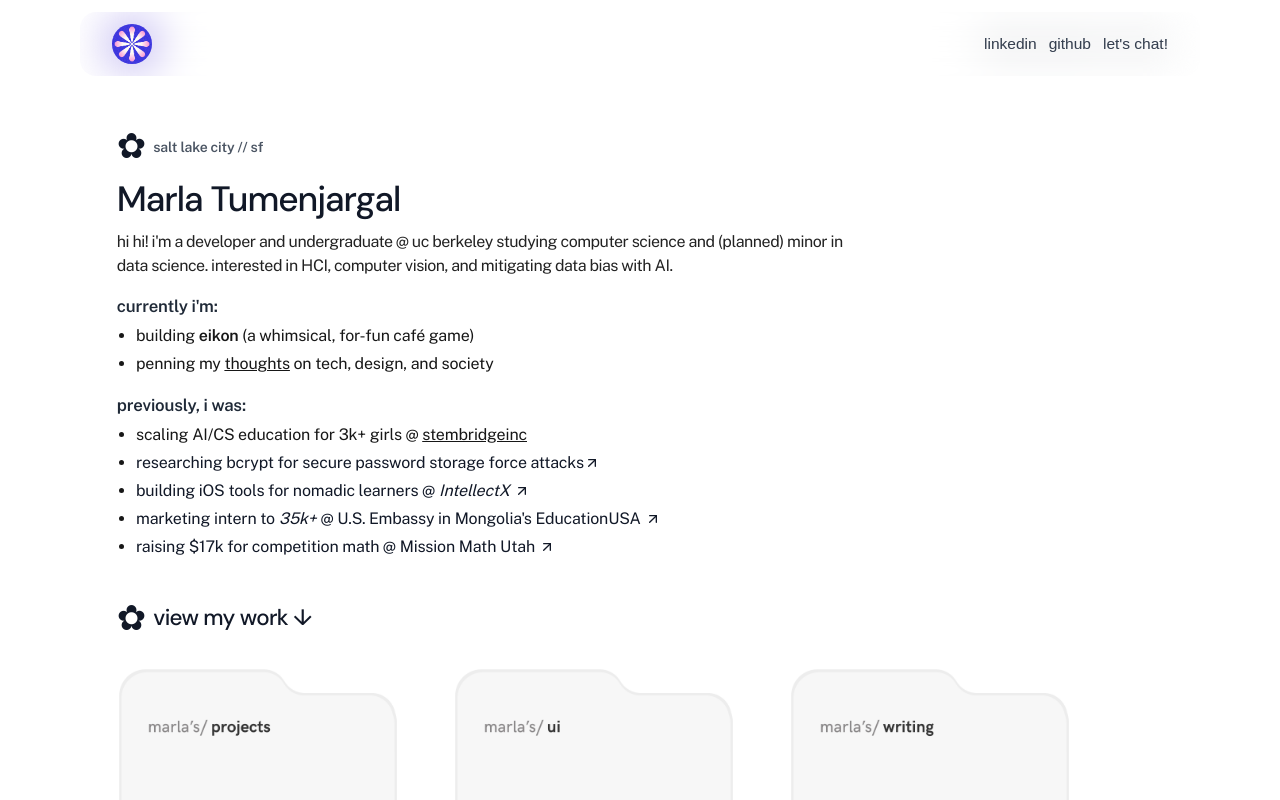
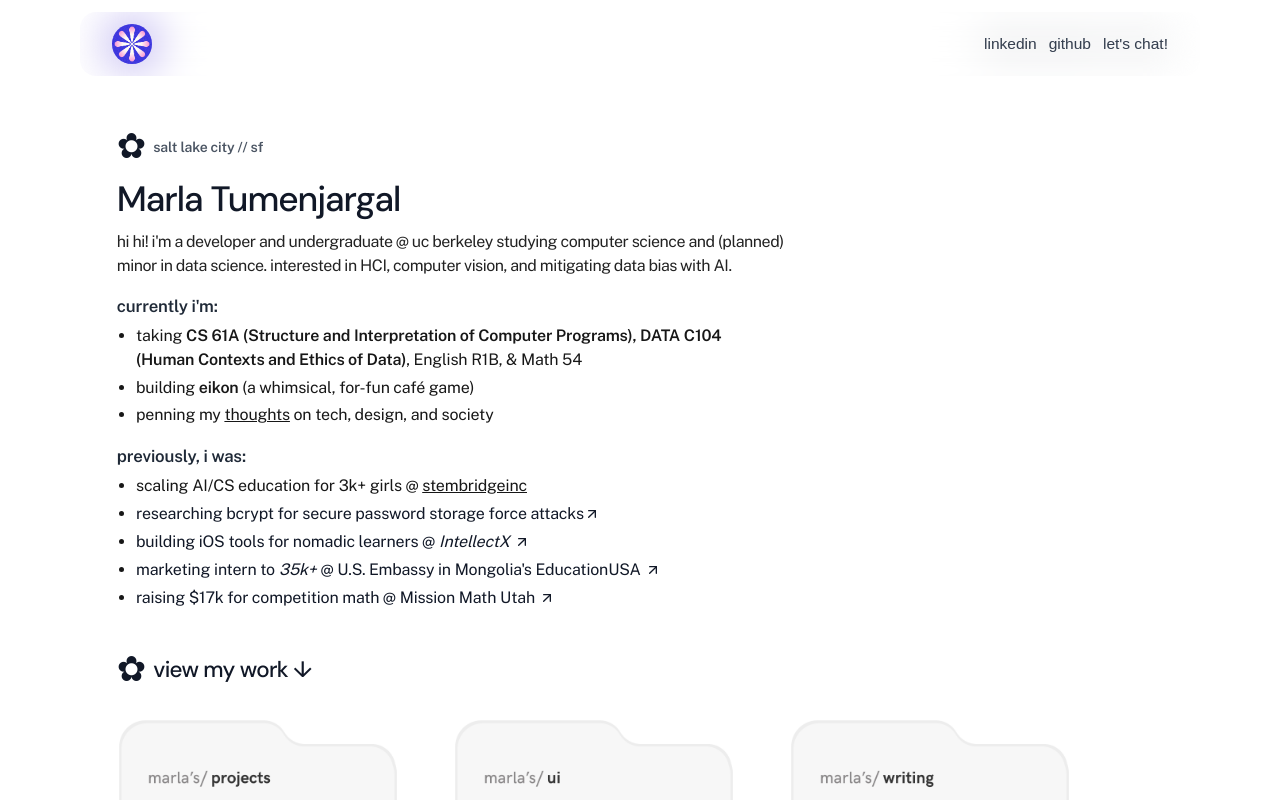
Before and after one commit to marla-tumenjargal/dashboard, a Next.js app: page / in a window 1280 px wide. Shown: the top 800 px of the page. Built offline with nearby package versions, Linux system fonts and the light colour scheme.

Commit message:
updated courses (hopefully)

```diff
--- a/app/components/Hero.tsx
+++ b/app/components/Hero.tsx
@@ -25,6 +25,7 @@ export default function Hero() {
                     <div className="section">
                         <p className="section-title">currently i'm:</p>
                         <ul style={{ fontSize: "1rem" }}>
+                            <li>taking <strong>CS 61A (Structure and Interpretation of Computer Programs), DATA C104 (Human Contexts and Ethics of Data)</strong>, English R1B, & Math 54</li>
                             <li>building <strong>eikon</strong> (a whimsical, for-fun café game)</li>
                             <li> penning my <a href="/writing" className="underline">thoughts</a> on tech, design, and society</li>
                         </ul>
--- a/app/components/hero.css
+++ b/app/components/hero.css
@@ -45,7 +45,7 @@
     font-size: 1rem;
     font-weight: 300;
     padding-top: 0.3rem;
-    max-width: 750px;
+    max-width: 700px;
     font-family: 'Public Sans', sans-serif;
     color: #222222;
     letter-spacing: -0.03em;
@@ -119,7 +119,7 @@
 .hero-column {
     flex: 1;
     min-width: 260px;
-    max-width: 34rem;
+    max-width: 40rem;
     font-size: 1rem;
     line-height: 1.45;
 }
```
